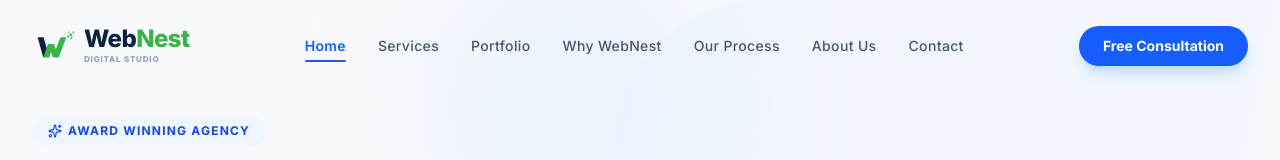
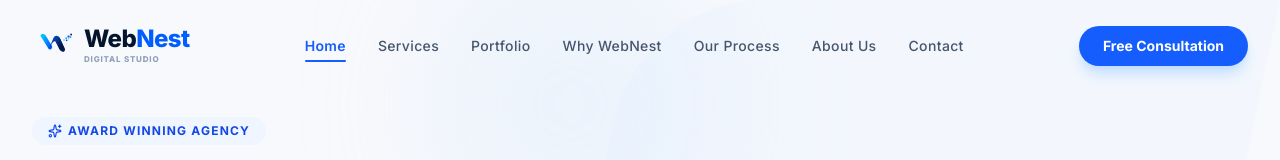
Before and after one commit to omnivexllc-dev/WebNest, a React (Vite) app: page / in a window 1280 px wide. Shown: the top 160 px of the page. Built offline with nearby package versions, Linux system fonts and the light colour scheme.

Commit message:
style: update brand color palette and logo
Refreshed the brand identity by replacing the green accent with a modern blue gradient and updating the SVG logo geometry for a more sophisticated look.

```diff
--- a/src/components/Footer.tsx
+++ b/src/components/Footer.tsx
@@ -49,7 +49,7 @@ export default function Footer({ onNavClick }: FooterProps) {
               </div>
               <div>
                 <span className="text-xl sm:text-2xl font-black text-white tracking-tight block leading-none">
-                  Web<span className="text-[#39b546]">Nest</span>
+                  Web<span className="text-[#005eff]">Nest</span>
                 </span>
                 <span className="text-[9px] font-extrabold tracking-widest text-[#71717a] block uppercase mt-0.5">
                   Digital Studio
--- a/src/components/Navbar.tsx
+++ b/src/components/Navbar.tsx
@@ -60,8 +60,8 @@ export default function Navbar({ onNavClick, activeSection }: NavbarProps) {
           </div>
           <div>
             <span className="text-2xl font-black tracking-tight block leading-none">
-              <span className="text-[#0c2340]">Web</span>
-              <span className="text-[#39b546]">Nest</span>
+              <span className="text-[#04152d]">Web</span>
+              <span className="text-[#005eff]">Nest</span>
             </span>
             <span className="text-[8px] font-extrabold tracking-widest text-slate-400 block uppercase mt-0.5">
               Digital Studio
--- a/src/components/WebNestLogo.tsx
+++ b/src/components/WebNestLogo.tsx
@@ -6,50 +6,103 @@ interface WebNestLogoProps {
 }
 
 export default function WebNestLogo({ className = 'w-10 h-10', isDark = false }: WebNestLogoProps) {
-  // Brand Colors:
-  // Navy / Deep Blue: #0c2340 or #102a43
-  // Bright Green: #39b546 (from original logo image)
-  const navyColor = isDark ? '#ffffff' : '#0c2340';
-  const greenColor = '#39b546';
+  // Brand Colors matching the logo update:
+  // - Left ribbon: Bright cyan & sky blue gradient (#00c3ff to #005aff)
+  // - Middle shadow overlap: Deep rich indigo-navy (#001b54)
+  // - Right ribbon: Sophisticated deep royal & navy gradient (#0040c0 to #031430)
+  // - Dispersed pixels: Multi-shade blues
+
+  const darkAccent = isDark ? '#ffffff' : '#04152d'; // Deepest navy / black for wordmark/shadows if needed
 
   return (
     <svg
       className={className}
-      viewBox="0 0 110 80"
+      viewBox="0 0 120 90"
       fill="none"
       xmlns="http://www.w3.org/2000/svg"
+      id="webnest-svg-logo"
     >
-      {/* 1. First leg of the W (Navy blue diagonal, tilted right) */}
-      <polygon
-        points="14,18 29,18 43,68 28,68"
-        fill={navyColor}
+      <defs>
+        {/* Leftmost Ribbon Gradient: Glowing active sky blue to neon blue */}
+        <linearGradient id="logoLeftGradient" x1="15%" y1="15%" x2="85%" y2="85%">
+          <stop offset="0%" stopColor="#00c3ff" />
+          <stop offset="100%" stopColor="#005aff" />
+        </linearGradient>
+
+        {/* Shadow overlap to give the true 3D fold effect */}
+        <linearGradient id="logoShadowGradient" x1="0%" y1="0%" x2="100%" y2="100%">
+          <stop offset="0%" stopColor="#00183f" stopOpacity="0.8" />
+          <stop offset="100%" stopColor="#00091c" stopOpacity="0" />
+        </linearGradient>
+
+        {/* Middle Fold & Center ribbon: Smart royal blue gradient */}
+        <linearGradient id="logoMiddleGradient" x1="20%" y1="0%" x2="80%" y2="100%">
+          <stop offset="0%" stopColor="#004bc8" />
+          <stop offset="100%" stopColor="#001b54" />
+        </linearGradient>
+
+        {/* Right soaring ribbon: Professional deep navy */}
+        <linearGradient id="logoRightGradient" x1="0%" y1="0%" x2="100%" y2="100%">
+          <stop offset="0%" stopColor="#063eb0" />
+          <stop offset="60%" stopColor="#001d54" />
+          <stop offset="100%" stopColor="#020e26" />
+        </linearGradient>
+      </defs>
+
+      {/* --- RIBBON LAYER 1: Leftmost rounded glowing ribbon (Sky Blue) --- */}
+      <path
+        d="M 26,22
+           C 18.5,14 30.5,8 37,16
+           L 54,44
+           C 57.5,50 51.5,56.5 45.5,53.5
+           L 26,22 Z"
+        fill="url(#logoLeftGradient)"
       />
 
-      {/* 2. Green segments of the W (connected V shape) */}
-      {/* Leg 2: Up-right, meets middle peak at y=35 */}
-      <polygon
-        points="28,68 40,35 55,35 43,68"
-        fill={greenColor}
-      />
-      {/* Leg 3: Down-right, meets bottom of the V at y=68 */}
-      <polygon
-        points="40,35 52,68 67,68 55,35"
-        fill={greenColor}
-      />
-      {/* Leg 4: Up-right, goes to top peak at y=18 */}
-      <polygon
-        points="52,68 71,18 86,18 67,68"
-        fill={greenColor}
+      {/* --- RIBBON LAYER 2: Underlap shadow for the folding corner --- */}
+      <path
+        d="M 45,54
+           C 51,46 54.5,41 57,35
+           L 50,42
+           Z"
+        fill="url(#logoShadowGradient)"
       />
 
-      {/* 3. Floating Digital Pixels dispersed from top-right tip (representing digital solutions / digital agency) */}
-      <rect x="88" y="14" width="4.5" height="4.5" fill={greenColor} opacity="1.0" />
-      <rect x="94" y="9" width="6" height="6" fill={greenColor} opacity="0.9" />
-      <rect x="101" y="4" width="4.5" height="4.5" fill={greenColor} opacity="0.7" />
-      <rect x="83" y="7" width="3" height="3" fill={greenColor} opacity="0.8" />
-      <rect x="90" y="4" width="4" height="4" fill={greenColor} opacity="0.6" />
-      <rect x="96" y="17" width="5" height="5" fill={greenColor} opacity="0.85" />
-      <rect x="103" y="12" width="3" height="3" fill={greenColor} opacity="0.5" />
+      {/* --- RIBBON LAYER 3: Middle fold/V & Right soaring ribbon (Deep Royal Blue) --- */}
+      <path
+        d="M 44.5,53.5
+           C 49.5,45.5 54.5,33.5 58.5,23.5
+           C 62.5,13.5 73.5,16.5 76,23.5
+           L 89.5,51.5
+           C 93,58.5 83.5,65 78.5,57.5
+           L 66,35.5
+           C 60,25 51.5,42.5 44.5,53.5 Z"
+        fill="url(#logoMiddleGradient)"
+      />
+
+      {/* --- RIBBON LAYER 4: Overlay peak & Rightmost slope gradient accent --- */}
+      <path
+        d="M 64.5,33.5
+           L 75,54.5
+           C 78,60.5 87.5,54.5 86.5,48.5
+           L 76,23.5
+           C 74,18.5 68.5,25.5 64.5,33.5 Z"
+        fill="url(#logoRightGradient)"
+      />
+
+      {/* --- DIGITAL PIXEL FLIGHT (Cascading square blocks from top right ribbon tip) --- */}
+      {/* Flight Path Row 1 */}
+      <rect x="91" y="21.5" width="4.5" height="4.5" fill="#00c3ff" />
+      <rect x="97" y="16.5" width="5.5" height="5.5" fill="#005aff" />
+      <rect x="104.5" y="11.5" width="4.5" height="4.5" fill="#001b54" />
+
+      {/* Flight Path Row 2 */}
+      <rect x="85.5" y="27" width="3.5" height="3.5" fill="#00c3ff" opacity="0.85" />
+      <rect x="92.5" y="27.5" width="4" height="4" fill="#004bc8" />
+
+      {/* Flight Path Row 3 */}
+      <rect x="98.5" y="24" width="3" height="3" fill="#00c3ff" opacity="0.7" />
+      <rect x="103.5" y="19" width="3.5" height="3.5" fill="#004bc8" opacity="0.9" />
     </svg>
   );
 }
```
